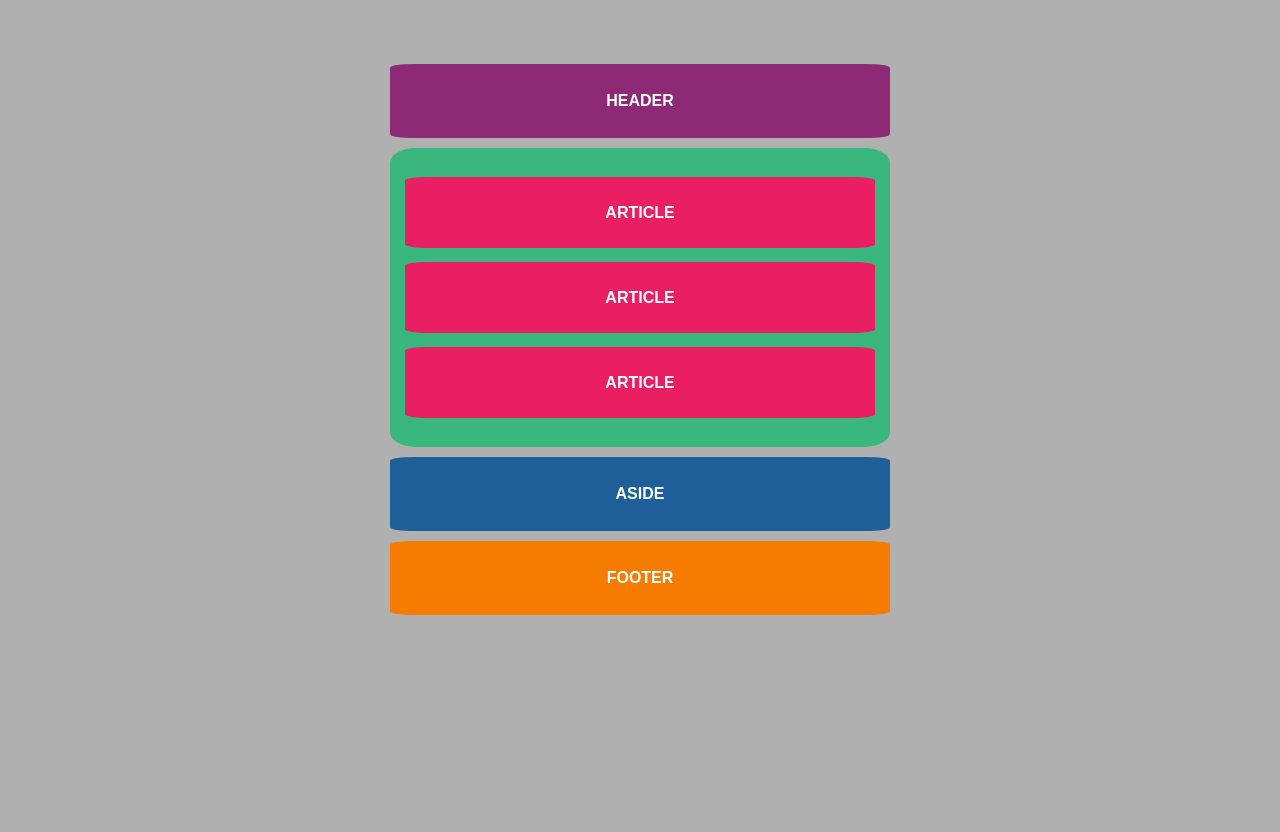
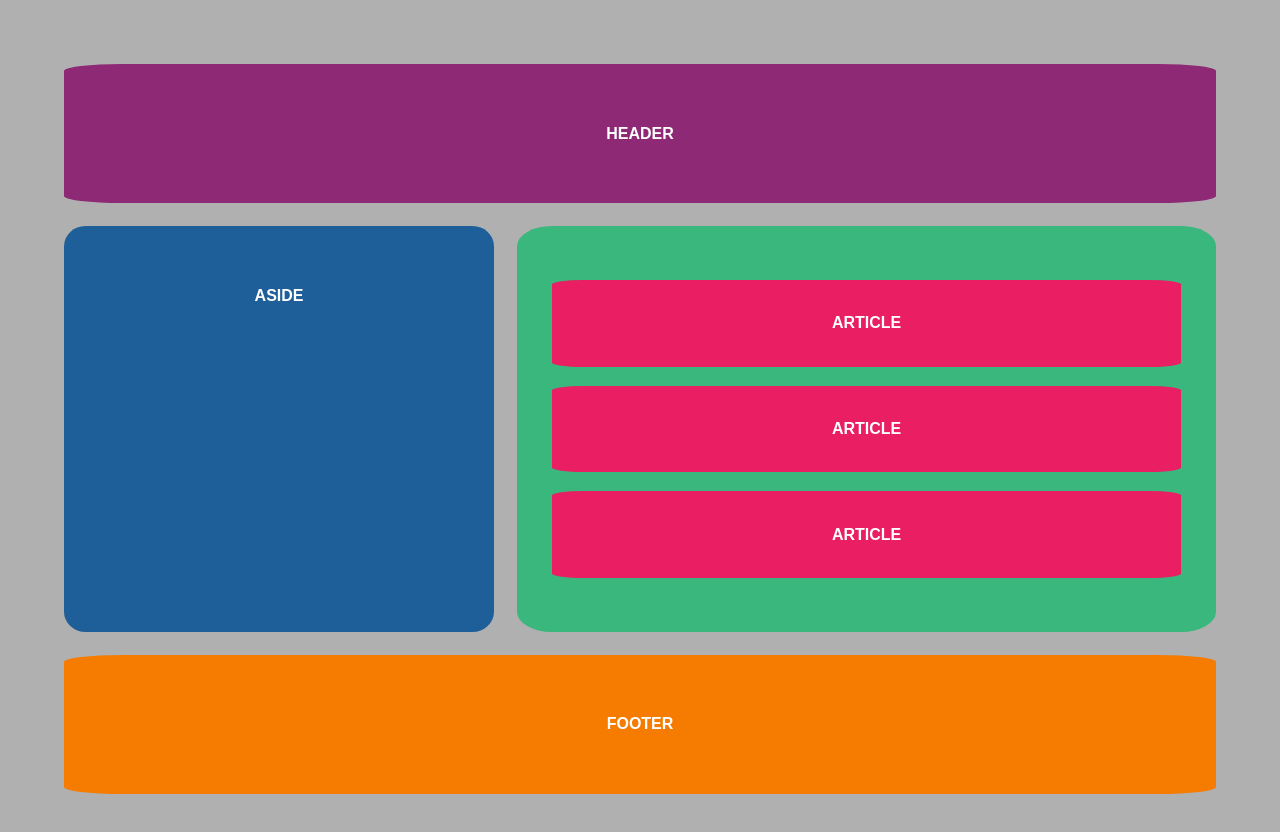
Before and after one commit to koda-m/flexbox-wireframe-practice, a plain HTML site: page index.html in a window 1280 px wide. Before the commit the page ends 800 px from the top, so only its background shows below. Drawn offline with Linux system fonts and the light colour scheme.

Commit message:
Added desktop media query.

```diff
--- a/css/style.css
+++ b/css/style.css
@@ -48,3 +48,25 @@ footer {
   padding: 5%;
   border-radius: 5%;
 }
+
+@media screen and (min-width: 768px) {
+  .container {
+    width: 90%;
+	max-width: 90%;
+    margin: 5% auto;
+  }
+
+  .content-area {
+    display: flex;
+    flex-direction: row-reverse;
+    gap: 2%;
+  }
+
+  aside {
+    flex: 1;
+  }
+
+  main {
+    flex: 2;
+  }
+}
--- a/index.html
+++ b/index.html
@@ -10,12 +10,14 @@
 	<body>
 		<div class="container">
 			<header>HEADER</header>
+			<div class="content-area">
 				<main>
 				  <article>ARTICLE</article>
 				  <article>ARTICLE</article>
 				  <article>ARTICLE</article>
 				</main>
 				<aside>ASIDE</aside>
+			</div>
 			<footer>FOOTER</footer>
 		</div>
 	</body>
```
Lines whose indentation alone changed are shown as unchanged.
